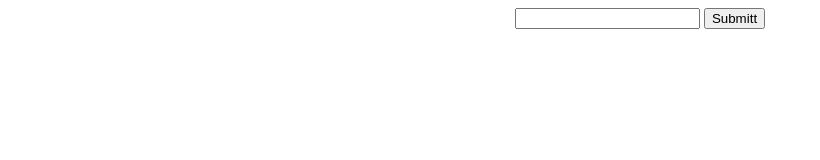
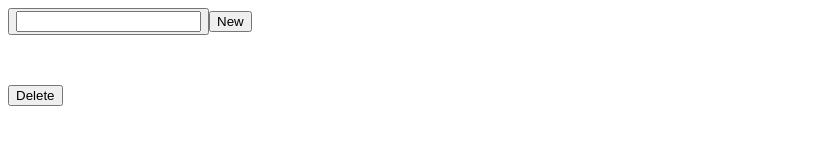
Before and after one commit to usama-khalied/javascript-exercise, a plain HTML site: page Small Projects/localStorage.html in a window 1280 px wide. Shown: the whole page, without its empty margins (0-820 px from the left). Drawn offline with Linux system fonts and the light colour scheme.

Commit message:
Update localStorage.html

```diff
--- a/Small Projects/localStorage.html
+++ b/Small Projects/localStorage.html
@@ -7,10 +7,15 @@
     <title>Document</title>
 </head>
 <body>
-    <center>
-    <input type="text" id="val">
-    <button id="btn"> Submitt</button>
+    <button>
+     <input type="text" id="val">
+    <button id="btn"> New</button>
+    <div style="display: flex;flex-direction: column;">
+    <p style="width:100px;" class="para"><br/> </p>
+</div>
+<button  class="del"> Delete</button>
     </center>
+
     <script src="localStorage.js"></script>
 </body>
 </html>
```
